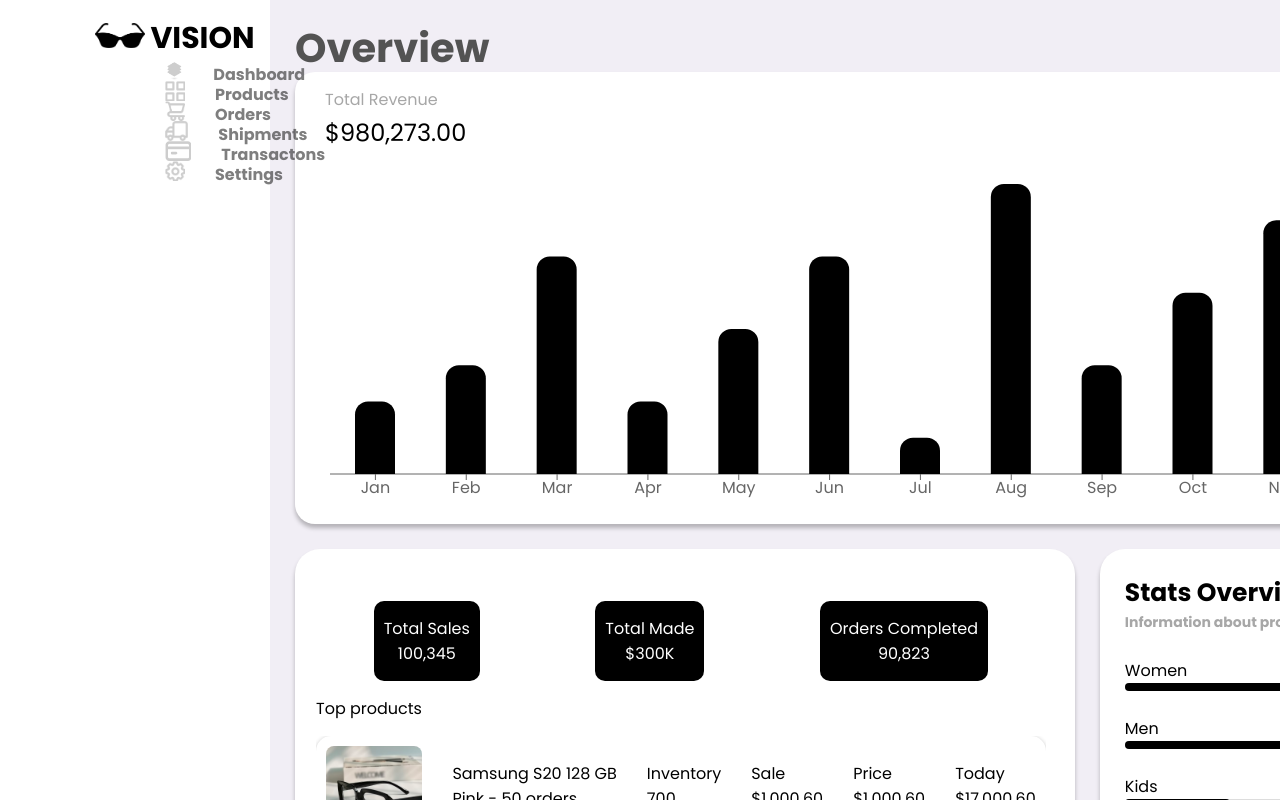
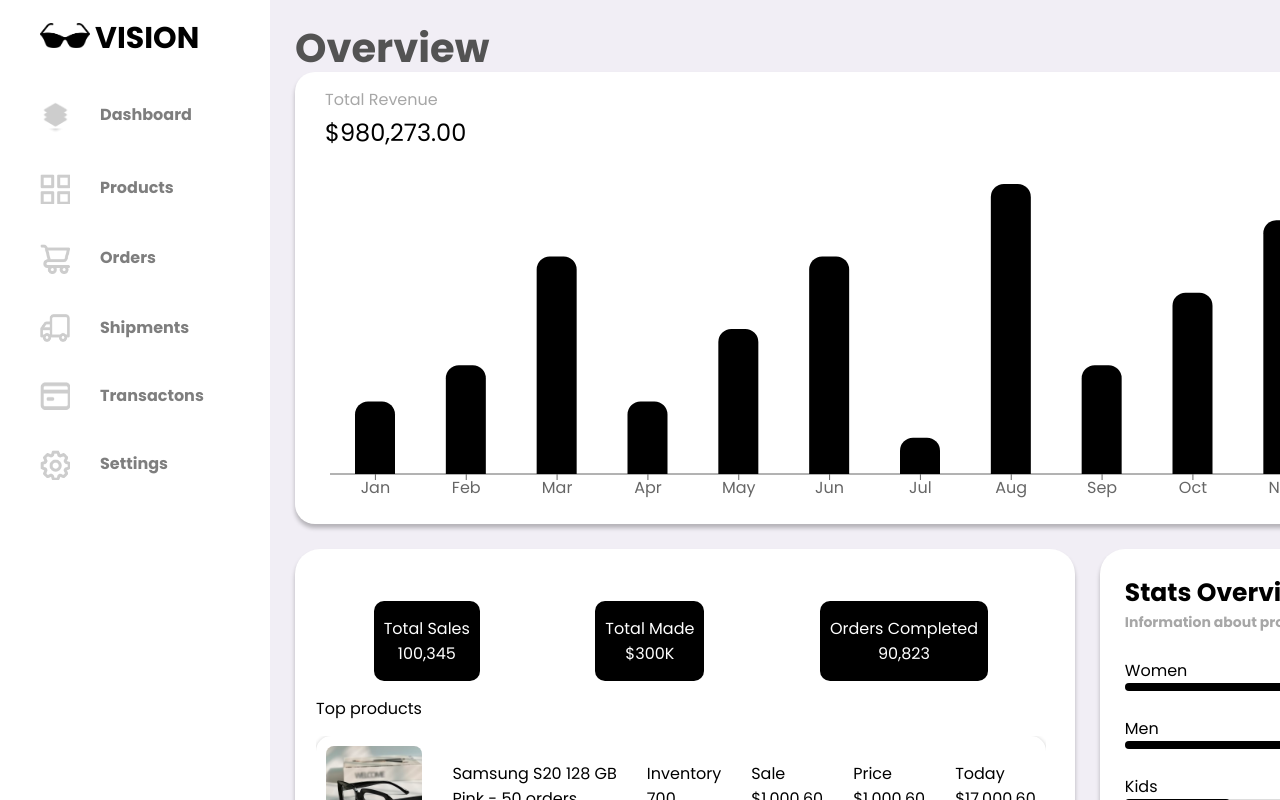
Before and after one commit to cherubim777/eye-glasses-shopping-frontend, a React (Vite) app: page /retailer in a window 1280 px wide. Shown: the top 800 px of the page. Built offline with nearby package versions, Linux system fonts and the light colour scheme.

Commit message:
fixed retailer navbar alignment bugs

```diff
--- a/src/App.css
+++ b/src/App.css
@@ -3,7 +3,12 @@ body{
     font-family: 'Poppins', sans-serif;
 
 }
-
+ul {
+    list-style-type: none;
+}
+li {
+    cursor: pointer;
+}
 .theme-color{
     color:white;
     background-color: black;
@@ -43,8 +48,8 @@ li {
 .navbar-links{
     width: 100%;
     display: flex;
-    align-items: center;
     justify-content: space-between;
+    gap: 40px;
 }
 .navbar-links div {
     display: flex;
@@ -71,11 +76,11 @@ li {
     width: 30px;
 
 }
-.retailer-navbar-links {
+/* .retailer-navbar-links {
     background-size: 20px;
     width: 20px;
     height: 20px;
-}
+} */
 
 .retailer-navbar a.active {
     opacity: 1;
--- a/src/App.jsx
+++ b/src/App.jsx
@@ -26,8 +26,9 @@ export default function App() {
       <Route path='/customer/wishlist' element={<WishList />}/>
       <Route path='/retailer' element={<Dashboard />}/>
       <Route path='/retailer/register' element={<Register user="retailer" />}/>
-      <Route path='/retailer/addProducts' element={<AddProducts />}/>
-      <Route path='/retailer/updateProducts' element={<UpdateProduct />}/>
+      <Route path='/retailer/addProduct' element={<AddProducts />}/>
+      <Route path='/retailer/updateProduct' element={<UpdateProduct />}/>
+      <Route path='/retailer/settings' element={<SellerSettings />}/>
       <Route path='/customer/customOrder' element={<CustomOrder />}/>
       <Route path='/updateProfile' element={<UpdateProfile userType="customer" />} />
     </Routes>
--- a/src/Navbar.jsx
+++ b/src/Navbar.jsx
@@ -18,8 +18,8 @@ export default function Navbar(props){
             <div className="navbar-logo">VISION</div>
             <nav className="navbar-links">
                 <div>
-                    <li>Home</li>
-                    <li>Products</li>
+                    <div className="inactive">Home</div>
+                    <div>Products</div>
                 </div>
                 <div>
                     <NavLink className="logo search-btn"><img src="/src/assets/search.png" alt="Search" /></NavLink>
```
